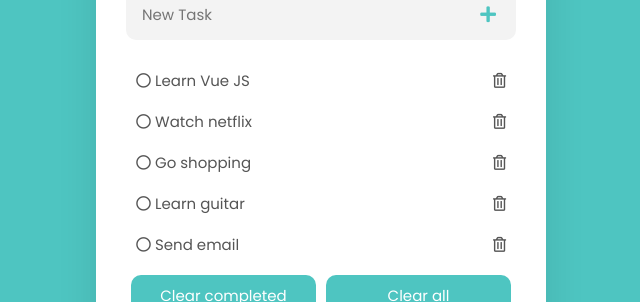
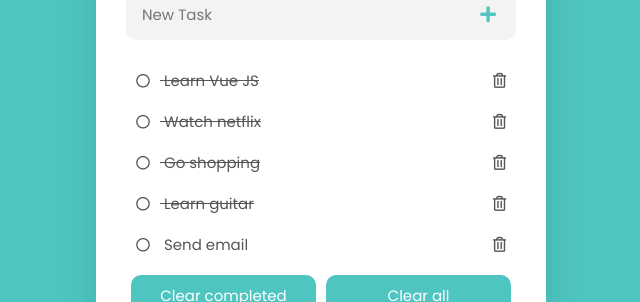
Before and after one commit to Gleemox/todo-app-built-using-VueJS, a Vue app: page / in a window 1280 px wide. Shown: the part 151-453 px from the top of the page, without its empty margins (319-959 px from the left). Built offline with nearby package versions, Linux system fonts and the light colour scheme.

Commit message:
Add CSS class whenever the task is completed

```diff
--- a/src/components/Task-item.vue
+++ b/src/components/Task-item.vue
@@ -1,6 +1,6 @@
 <template>
     <li>
-        <button><i class="far fa-circle"></i> {{task.title}}</button>
+        <button v-bind:class="className"><i class="far fa-circle"></i> {{task.title}}</button>
         <button @click="$emit('remove')"><i class="far fa-trash-alt"></i></button>
     </li>
 </template>
@@ -10,5 +10,14 @@
 export default{
 name: 'TaskItem',
 props: ['task'],
+computed:{
+className(){
+let classes=['toggle'];
+if(this.task.completed){
+classes.push('toggle-completed');
 }
+return classes;
+}
+},
+};
 </script>
```
